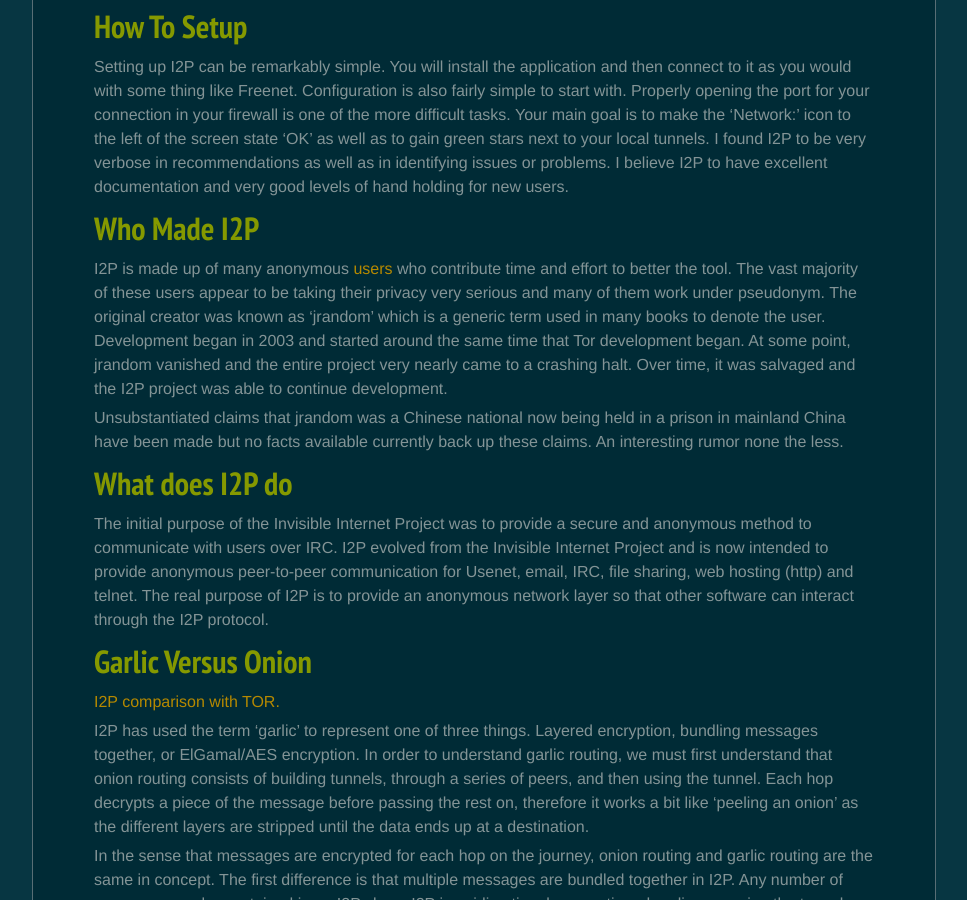
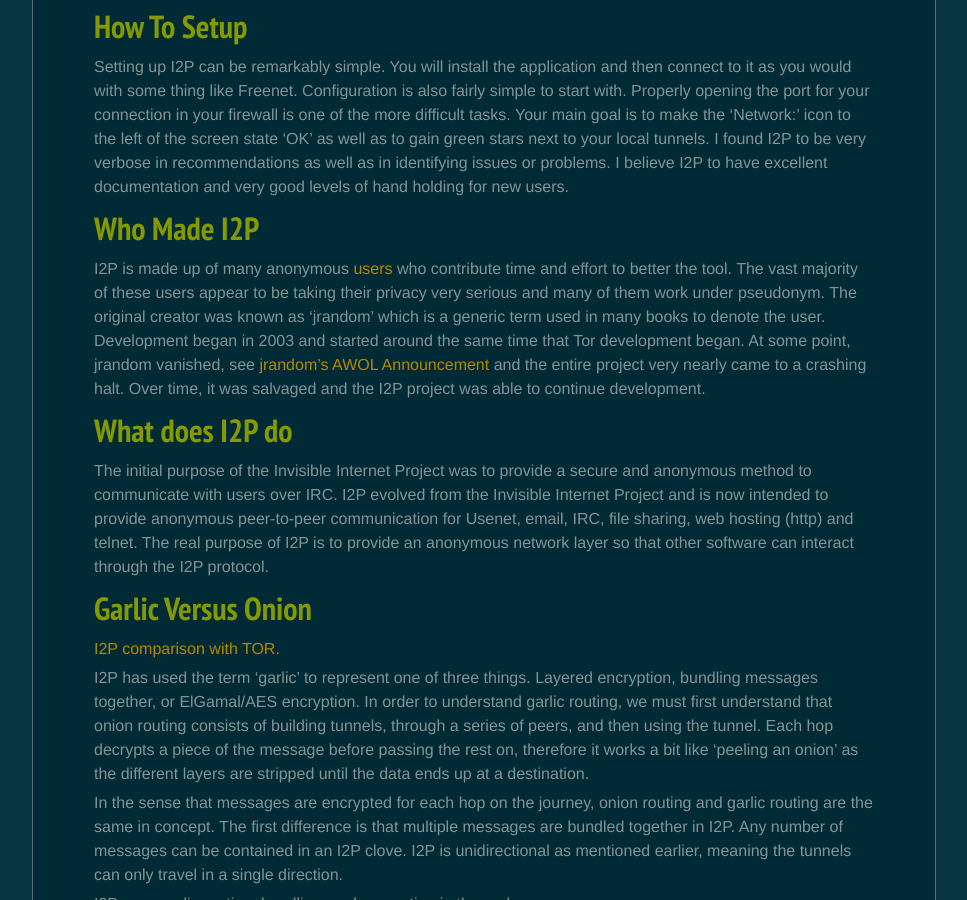
Before and after one commit to Retro64XYZ/retro64xyz.github.io, a Jekyll site: the page built from _posts/2018-03-15-introduction-to-i2p.md, in a window 1280 px wide and 900 px high, scrolled down 2136 px. Shown: the whole window, without its empty margins (156-1123 px from the left). Built offline with Jekyll 4.4.1, drawn with Linux system fonts in a browser that asks for light colours; nearby versions of some CDN libraries.

Commit message:
Remove rumors, add jrandoms AWOL announcement link
I think the rumor is unnecessary and not worth talking about, besides that jrandom left a signed message where he told anyone that he is going to leave
https://geti2p.net/en/misc/jrandom-awol
Great job on everything else :)

```diff
--- a/_posts/2018-03-15-introduction-to-i2p.md
+++ b/_posts/2018-03-15-introduction-to-i2p.md
@@ -151,13 +151,10 @@
 their privacy very serious and many of them work under pseudonym. The original
 creator was known as 'jrandom' which is a generic term used in many books to
 denote the user. Development began in 2003 and started around the same time
-that Tor development began. At some point, jrandom vanished and the entire
-project very nearly came to a crashing halt. Over time, it was salvaged and the
+that Tor development began. At some point, jrandom vanished, see [jrandom's AWOL Announcement](https://geti2p.net/en/misc/jrandom-awol)
+and the entire project very nearly came to a crashing halt. Over time, it was salvaged and the
 I2P project was able to continue development.
 
-Unsubstantiated claims that jrandom was a Chinese national now being held in a
-prison in mainland China have been made but no facts available currently back
-up these claims. An interesting rumor none the less.
 
 ## What does I2P do
 
```
